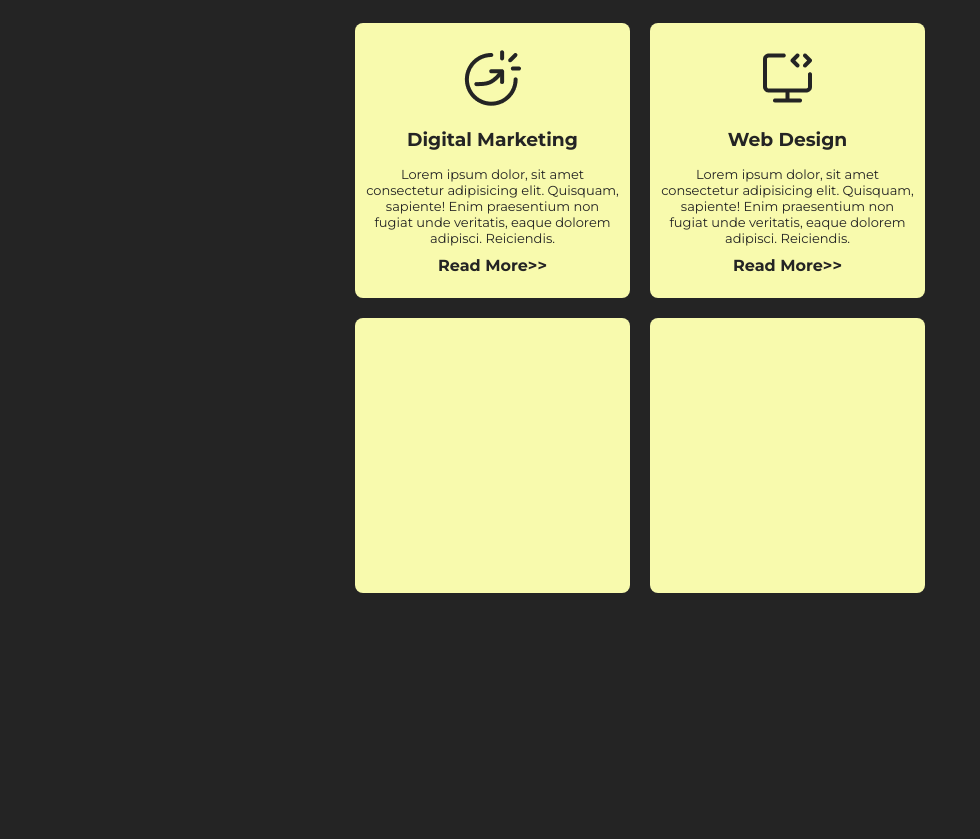
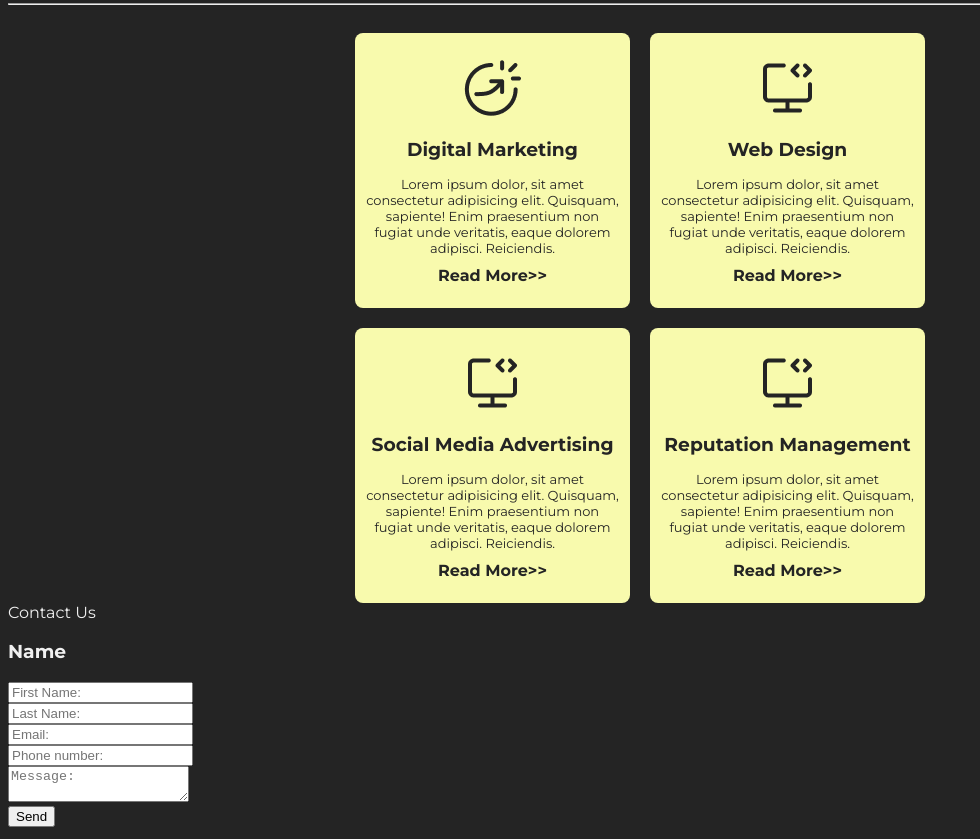
Before and after one commit to PatriciaCia/Mini-Project, a plain HTML site: page MINI PROJECT/index.html in a window 1280 px wide. Shown: the part 897-1736 px from the top of the page, without its empty margins (0-980 px from the left). Before the commit the page ends 1498 px from the top, so only its background shows below. Drawn offline with Linux system fonts and the light colour scheme.

Commit message:
index.html

```diff
--- a/MINI PROJECT/index.html
+++ b/MINI PROJECT/index.html
@@ -40,7 +40,8 @@
     </div>
 
     <div>
-        <h2>Our Service</h2>
+        <h2 id="our-service">Our Service</h2>
+        <hr id="underline">
         <div class="top-boxes">
             <div class="box">
                 <img src="image/icon-park-outline_increase.png" alt="">
@@ -49,7 +50,7 @@
                 <b><a href="">Read More>></a></b>
             </div>
         <div class="box">
-            <img src="image/icon-park-outline_code-computer.png" alt="">
+                <img src="image/icon-park-outline_code-computer.png" alt="">
                 <h3 class="box-heading">Web Design</h3>
                 <p class="box-text">Lorem ipsum dolor, sit amet consectetur adipisicing elit. Quisquam, sapiente! Enim praesentium non fugiat unde veritatis, eaque dolorem adipisci. Reiciendis.</p>
                 <b><a href="">Read More>></a></b>
@@ -57,9 +58,47 @@
         </div>
 
         <div class="top-boxes">
-        <div class="box"></div>
-        <div class="box"></div>
+        <div class="box">
+            <img src="image/icon-park-outline_code-computer.png" alt="">
+                <h3 class="box-heading">Social Media Advertising</h3>
+                <p class="box-text">Lorem ipsum dolor, sit amet consectetur adipisicing elit. Quisquam, sapiente! Enim praesentium non fugiat unde veritatis, eaque dolorem adipisci. Reiciendis.</p>
+                <b><a href="">Read More>></a></b>
         </div>
+        <div class="box">
+            <img src="image/icon-park-outline_code-computer.png" alt="">
+                <h3 class="box-heading">Reputation Management</h3>
+                <p class="box-text">Lorem ipsum dolor, sit amet consectetur adipisicing elit. Quisquam, sapiente! Enim praesentium non fugiat unde veritatis, eaque dolorem adipisci. Reiciendis.</p>
+                <b><a href="">Read More>></a></b>
+        </div>
+        </div>
+    </div>
+
+    <div class="form-body">
+        <div class="right-side">
+            <div class="topic-text">Contact Us</div>
+        <form action="#" id="myform">
+            <h3> Name</h3>
+            <div class="input-box">
+                <input type="text" placeholder="First Name:" required>
+            </div>
+            <div class="input-box">
+                <input type="text" placeholder="Last Name:"required>
+            </div>
+            <div class="input-box">
+                <input type="email" placeholder="Email:"required>
+            </div>
+            <div class="input-box">
+                <input type="text" placeholder="Phone number:" required>
+            </div>
+            <div class="input-box message-box">
+                <textarea placeholder="Message:" required></textarea>
+            </div>
+            <div class="button">
+                <input type="submit" id="myButton" class="send" value="Send">
+            </div>
+        </form>
+        </div>
+        <img id="contact-image" src="image/contact-vector.png" alt="">
     </div>
 </body>
 </html>
```
